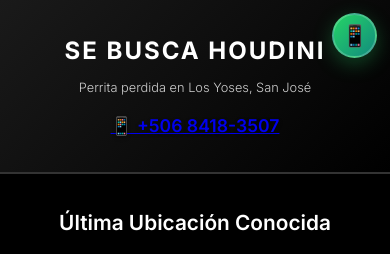
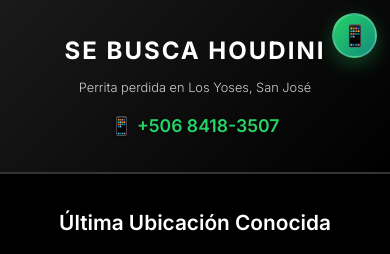
Before and after one commit to lchonkan/houdini-missing-dog, a website: page index.html in a window 390 px wide. Shown: the top 254 px of the page. Drawn offline with Linux system fonts and the light colour scheme; some packages are replaced by stand-ins of ours.

Commit message:
Style phone number link to maintain original green formatting without underline

```diff
--- a/styles.css
+++ b/styles.css
@@ -52,6 +52,18 @@ body {
     margin-top: 0.5rem;
     padding-top: 5px;
     text-shadow: 0 2px 4px rgba(0, 0, 0, 0.3);
+}
+
+.contact-info a {
+    color: inherit;
+    text-decoration: none;
+    font-weight: inherit;
+    font-size: inherit;
+}
+
+.contact-info a:hover {
+    color: #2ee46a;
+    text-decoration: none;
 }
 
 /* Main Content */
```
